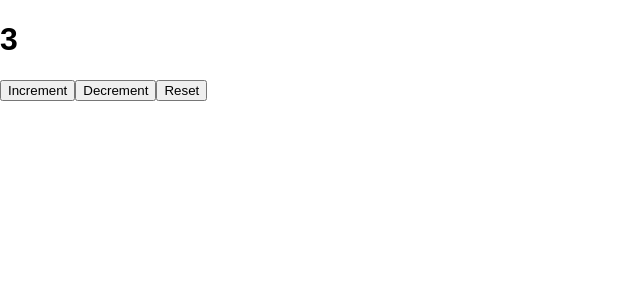
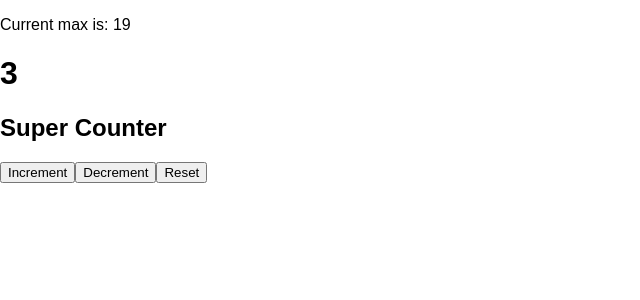
Before and after one commit to agatapiernikowska/react-cwiczenia, a React (Create React App) app: page / in a window 1280 px wide. Shown: the top 300 px of the page, without its empty margins (0-640 px from the left). Built offline with nearby package versions, Linux system fonts and the light colour scheme.

Commit message:
every change of appMax causes App render cal…

```diff
--- a/src/App.js
+++ b/src/App.js
@@ -2,14 +2,26 @@ import React, { Component } from 'react';
 import './App.css';
 import Counter from "./Counter";
 
+class App extends Component {
+  state = {
+    appMax: 14
+  }
 
-class App extends Component {
+  componentDidMount () {
+    setInterval(() => this.setState ({
+      appMax: this.state.appMax + 1
+    }),1000)
+  }
   render() {
     return (
       <div>
-
-        <Counter initialValue={3}/>
-
+        <p>Current max is: {this.state.appMax}</p>
+        <Counter
+          initialValue={3}
+          max={14}
+          min={1}
+          step={2}
+        />
 
       </div>
     );
--- a/src/Counter.js
+++ b/src/Counter.js
@@ -1,13 +1,20 @@
 import React, {Component, Fragment} from 'react'
 class Counter extends Component {
   state= {
-    value:0
+    value:0,
+    title: 'Super Counter'
 }
 
 handleClick = delta => this.setState ({
   value: delta === undefined
-  ?this.props.initialValue
-    :Math.max(Math.min(this.state.value + delta, 10), 0)
+    ? this.props.initialValue
+    : Math.max(
+      Math.min(
+        this.state.value + delta * this.props.step,
+        this.props.max
+      ),
+      this.props.min
+    )
 })
 
   static getDerivedStateFromProps (nextProps, prevState) {
@@ -18,6 +25,7 @@ handleClick = delta => this.setState ({
     return (
       <Fragment>
         <h1>{this.state.value}</h1>
+        <h2>{this.state.title}</h2>
         <p>
           <button onClick={() => this.handleClick(1)}>
             Increment
```
Also changed, not shown: 1 other file (tests, documents, lock files or other folders).
